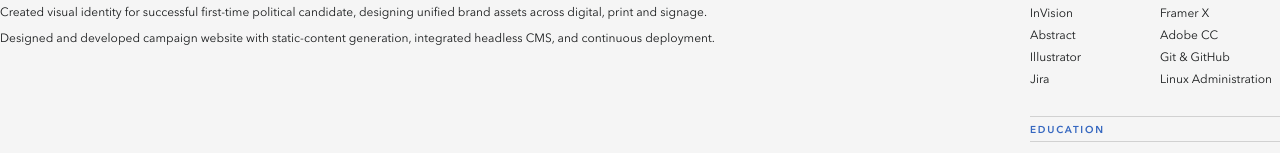
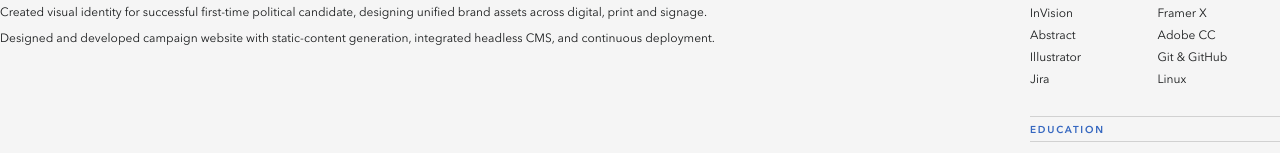
Before and after one commit to michaeldharrington/resume, a plain HTML site: page MichaelDHarrington_print.html in a window 1280 px wide. Shown: the part 655-808 px from the top of the page. Drawn offline with Linux system fonts and the light colour scheme; a web font is replaced by a local one.

Commit message:
sidebar skills width

```diff
--- a/MichaelDHarrington_print.html
+++ b/MichaelDHarrington_print.html
@@ -303,7 +303,7 @@
               Jira
             </li>
             <li class="skill">
-              Linux Administration
+              Linux
             </li>
           </ul>
         </div>
--- a/css/style.css
+++ b/css/style.css
@@ -192,7 +192,7 @@ a:hover {
 }
 .skill{
   padding: 4px 0 0;
-  width: 48%;
+  width: 49%;
 
 }
 
```
Also changed, not shown: index.html (+1 -1 lines), 1 other file.
